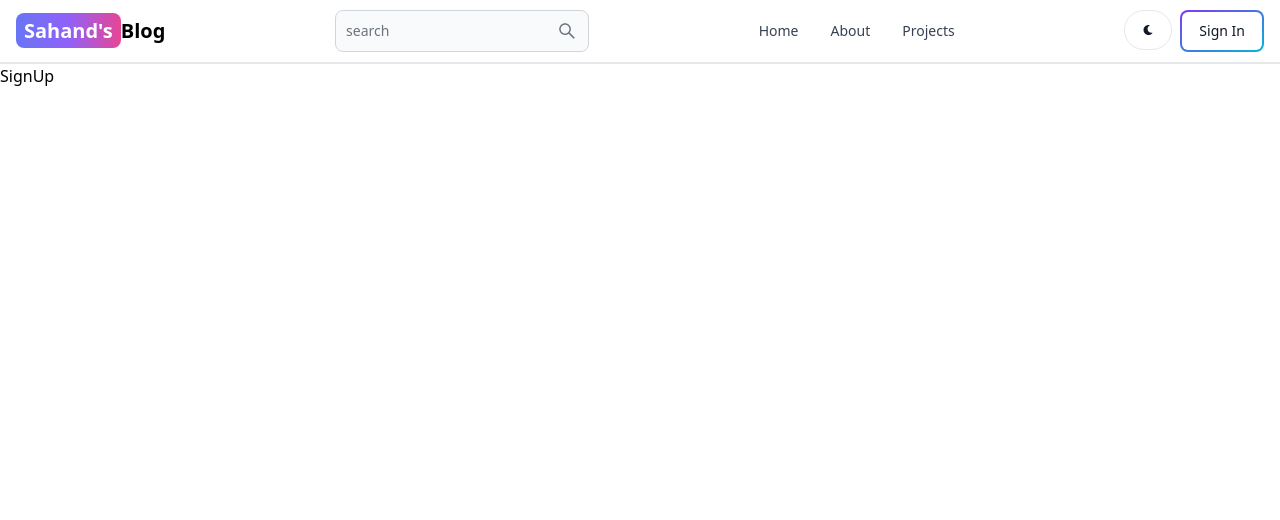
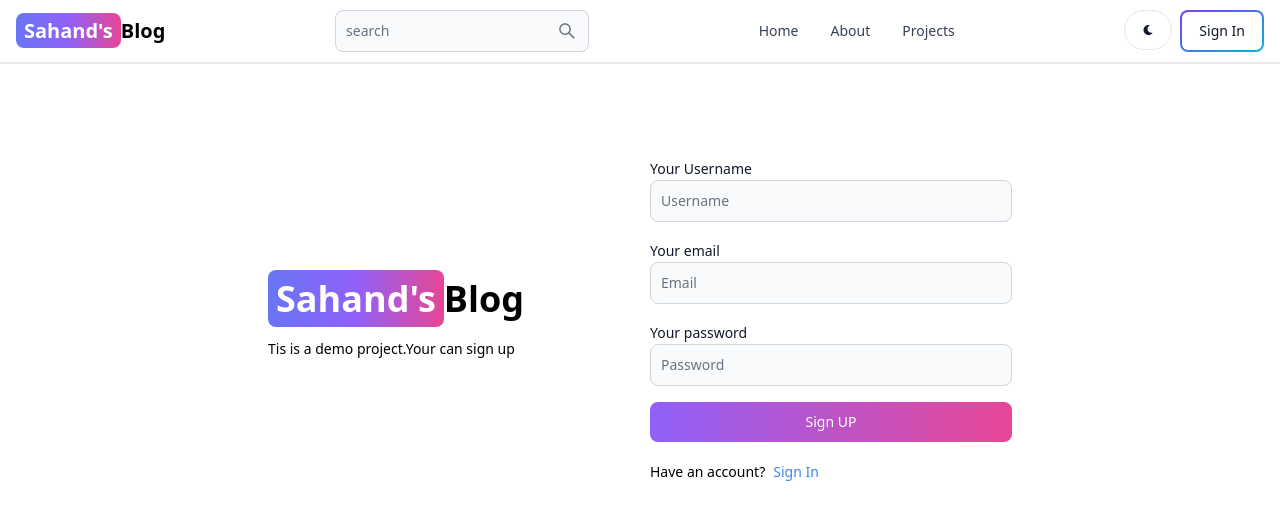
Before and after one commit to Amarrv/MERN-FULLSATCK-BLOG, a React (Create React App) app in the folder client/: page /sign-Up in a window 1280 px wide. Shown: the top 520 px of the page. Built offline with nearby package versions, Linux system fonts and the light colour scheme.

Commit message:
create sign up page ui

```diff
--- a/client/src/pages/SignUp.js
+++ b/client/src/pages/SignUp.js
@@ -1,7 +1,56 @@
+import { Button, Label, TextInput } from "flowbite-react";
 import React from "react";
+import { Link } from "react-router-dom";
 
 const SignUp = () => {
-  return <div>SignUp</div>;
+  return (
+    <div className="min-h-screen mt-20">
+      <div
+        className="flex p-3 max-w-3xl mx-auto flex-col
+      md:flex-row md:items-center gap-5"
+      >
+        {/* left */}
+        <div className="flex-1">
+          <Link to="/" className="  font-bold dark:text-white text-4xl">
+            <span
+              className="px-2 py-1 bg-gradient-to-r from-indigo-500
+        via-purple-500 to-pink-500 rounded-lg text-white"
+            >
+              Sahand's
+            </span>
+            Blog
+          </Link>
+          <p className="text-sm mt-5">Tis is a demo project.Your can sign up</p>
+        </div>
+        {/* right */}
+        <div className="flex-1">
+          <form className="flex flex-col gap-4">
+            <div>
+              <Label value="Your Username"></Label>
+              <TextInput type="text" placeholder="Username" id="username" />
+            </div>
+            <div>
+              <Label value="Your email"></Label>
+              <TextInput type="text" placeholder="Email" id="email" />
+            </div>
+            <div>
+              <Label value="Your password"></Label>
+              <TextInput type="text" placeholder="Password" id="password" />
+            </div>
+            <Button gradientDuoTone="purpleToPink" type="submit">
+              Sign UP
+            </Button>
+          </form>
+          <div className="flex gap-2 text-sm mt-5">
+            <span>Have an account?</span>
+            <Link to="/sign-in" className="text-blue-500">
+              Sign In
+            </Link>
+          </div>
+        </div>
+      </div>
+    </div>
+  );
 };
 
 export default SignUp;
```
